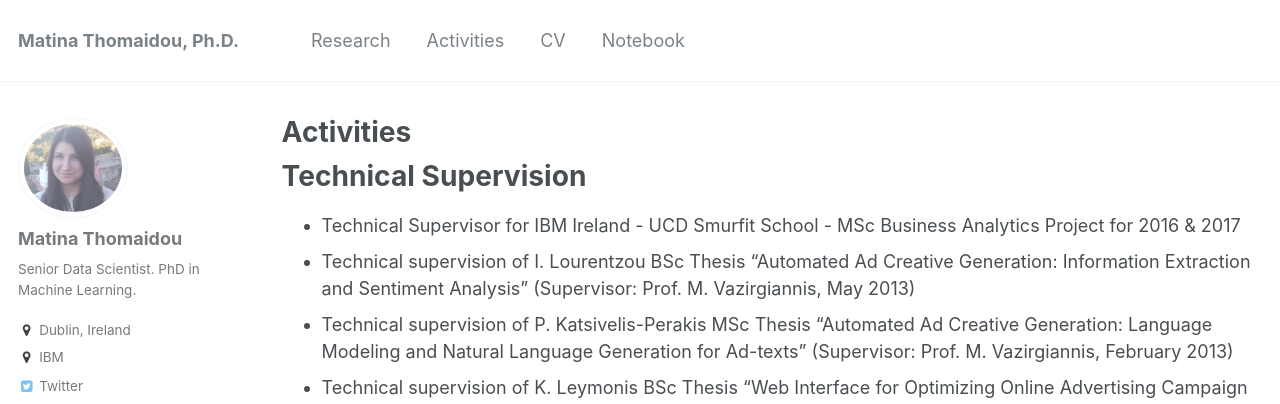
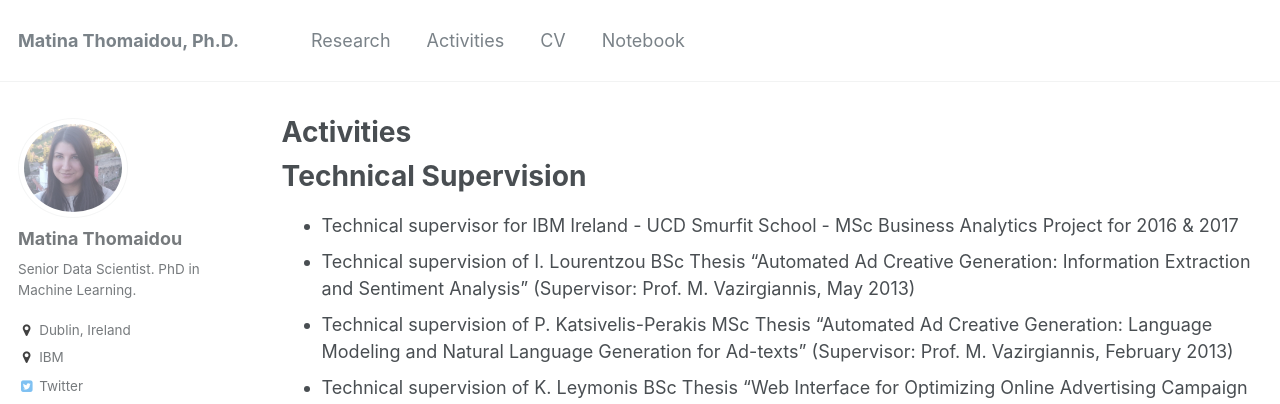
Before and after one commit to matinathomaidou/matinathomaidou.github.io, a Jekyll site: the page built from _pages/activities.md, in a window 1280 px wide and 1076 px high. Shown: the top 404 px of the window. Built offline with Jekyll 4.4.1, drawn with Linux system fonts in a browser that asks for light colours.

Commit message:
fixes
fixes

```diff
--- a/_pages/activities.md
+++ b/_pages/activities.md
@@ -10,7 +10,7 @@ redirect_from:
 
 Technical Supervision
 ======
-* Technical Supervisor for IBM Ireland - UCD Smurfit School - MSc Business Analytics Project for 2016 & 2017
+* Technical supervisor for IBM Ireland - UCD Smurfit School - MSc Business Analytics Project for 2016 & 2017
 * Technical supervision of I. Lourentzou BSc Thesis "Automated Ad Creative Generation: Information Extraction and Sentiment Analysis" (Supervisor: Prof. M. Vazirgiannis, May 2013)
 * Technical supervision of P. Katsivelis-Perakis MSc Thesis "Automated Ad Creative Generation: Language Modeling and Natural Language Generation for Ad-texts" (Supervisor: Prof. M. Vazirgiannis, February 2013)
 * Technical supervision of K. Leymonis BSc Thesis "Web Interface for Optimizing Online Advertising Campaign Performance" (Supervisor: Prof. M. Vazirgiannis, July 2012)
```
Also changed, not shown: _pages/cv.md (+1 -2 lines).
